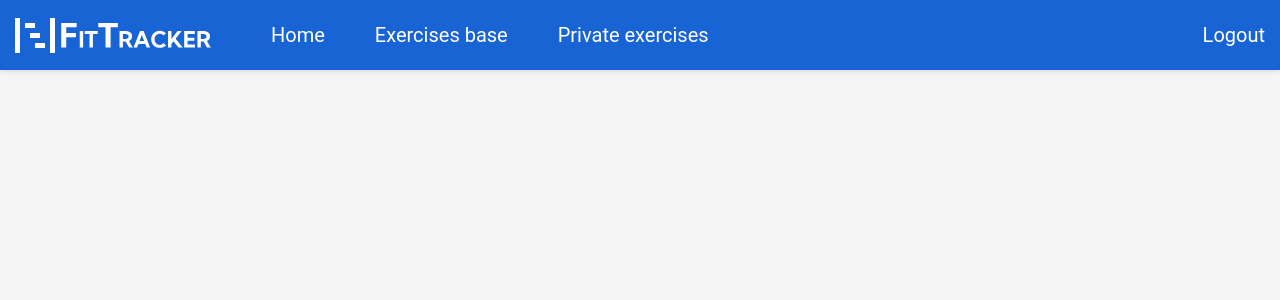
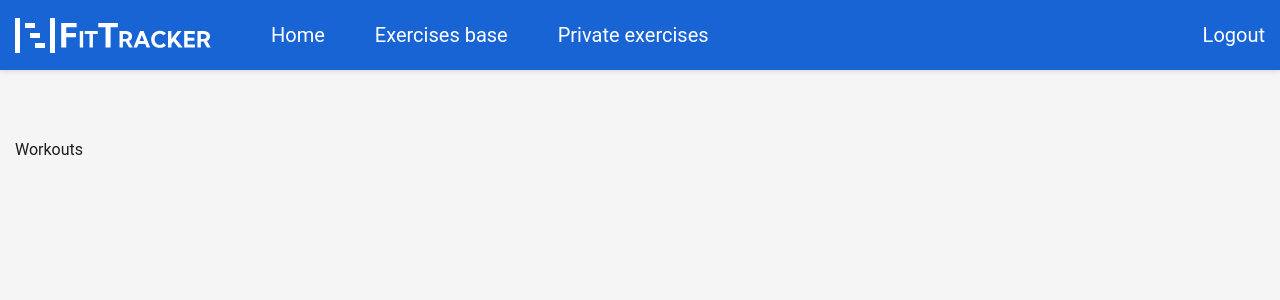
Before and after one commit to mnogiec/ztpai-fittracker-fe, a React (Vite) app: page / in a window 1280 px wide. Shown: the top 300 px of the page. Built offline with nearby package versions, Linux system fonts and the light colour scheme.

Commit message:
Add missing main

```diff
--- a/src/components/Layout/Layout.tsx
+++ b/src/components/Layout/Layout.tsx
@@ -9,7 +9,9 @@ export const Layout = ({ children, isSimpleHeader = false }: { children: React.R
     <div>
       <Header toggleMenu={() => setIsSideMenuOpen(!isSideMenuOpen)} isSimpleHeader={isSimpleHeader} />
       <SideMenu isOpen={isSideMenuOpen} />
-      {children}
+      <main className="main">
+        {children}
+      </main>
     </div>
   );
 };
```
